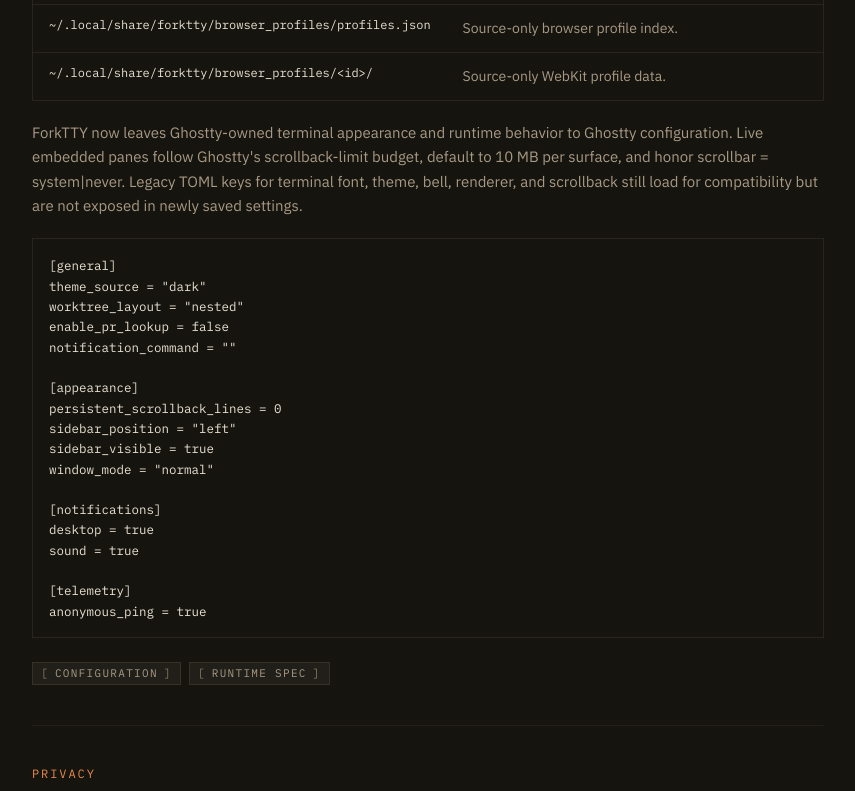
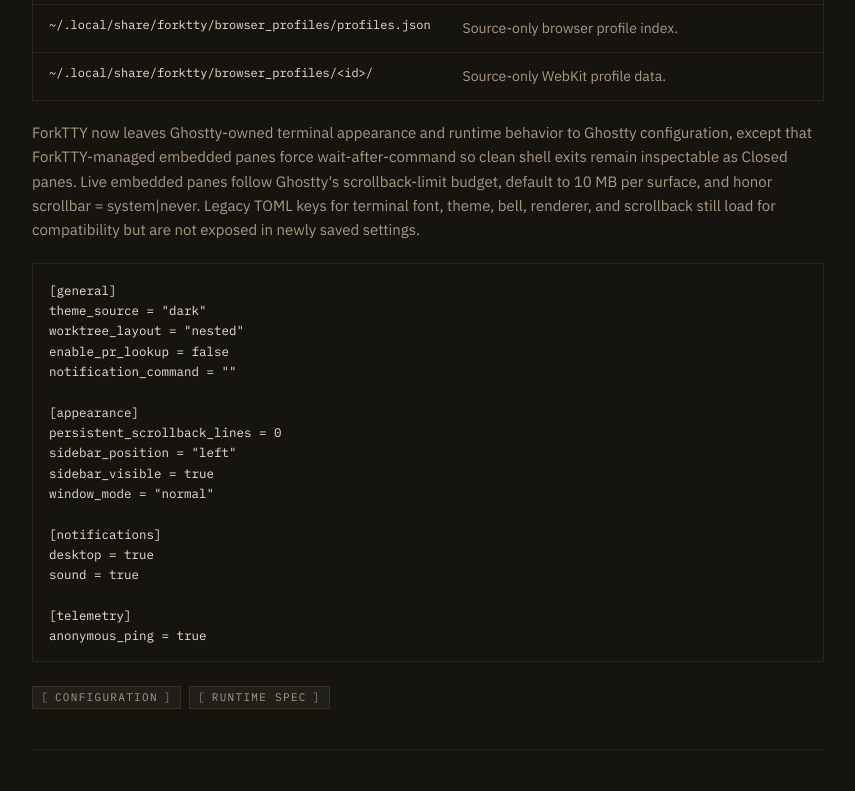
Before and after one commit to Lucenx9/forktty-site, a Next.js app: page /docs in a window 1280 px wide. Shown: the part 9000-9791 px from the top of the page, without its empty margins (360-1215 px from the left). Built offline with nearby package versions, Linux system fonts and the light colour scheme; no server answers; a web font is replaced by a local one.

Commit message:
Document embedded pane clean exit behavior

```diff
--- a/app/docs/page.tsx
+++ b/app/docs/page.tsx
@@ -404,7 +404,7 @@
       },
       {
         kind: "paragraph",
-        text: "ForkTTY now leaves Ghostty-owned terminal appearance and runtime behavior to Ghostty configuration. Live embedded panes follow Ghostty's scrollback-limit budget, default to 10 MB per surface, and honor scrollbar = system|never. Legacy TOML keys for terminal font, theme, bell, renderer, and scrollback still load for compatibility but are not exposed in newly saved settings.",
+        text: "ForkTTY now leaves Ghostty-owned terminal appearance and runtime behavior to Ghostty configuration, except that ForkTTY-managed embedded panes force wait-after-command so clean shell exits remain inspectable as Closed panes. Live embedded panes follow Ghostty's scrollback-limit budget, default to 10 MB per surface, and honor scrollbar = system|never. Legacy TOML keys for terminal font, theme, bell, renderer, and scrollback still load for compatibility but are not exposed in newly saved settings.",
       },
       {
         kind: "code",
@@ -536,6 +536,7 @@
           "Embedded Ghostty redraws now follow the 16ms wakeup-check cadence instead of a 100ms floor during continuous output.",
           "AppImage packaging verifies the embedded Ghostty GTK library dependencies, not only the main binary.",
           "Embedded panes now honor Ghostty scrollback-limit and scrollbar, with a bounded default of 10 MB per surface.",
+          "Clean shell exits in embedded panes now remain inspectable as Closed panes instead of immediately removing the split.",
           "Agent health, explicit resume, and restore-time auto-resume preserve Codex and Claude Code bypass-permissions sessions instead of restarting them in prompted mode.",
           "Security fixes hardened restored session identifiers, command-spawn values, library loading, OSC99 icon sizing, and Kitty image snapshots.",
           "Docs, package metadata, the first-run privacy link, and the telemetry endpoint now use the canonical https://forktty.dev domain.",
```
Also changed, not shown: public/llms-full.txt.
